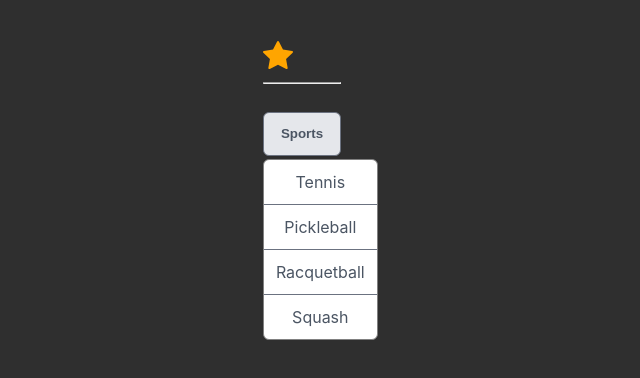
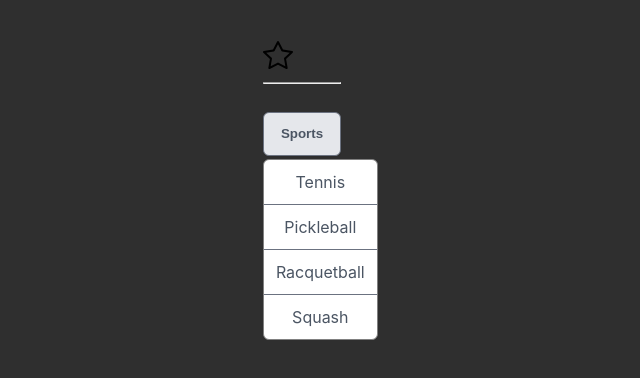
Before and after one commit to emirisato1003/advanced-react-lab, a React (Vite) app in the folder advanced-react-lab-menu/: page / in a window 1280 px wide. Shown: the top 378 px of the page, without its empty margins (338-978 px from the left). Built offline with nearby package versions, Linux system fonts and the light colour scheme.

Commit message:
fixed bug

```diff
--- a/advanced-react-lab-menu/src/Star/Star.jsx
+++ b/advanced-react-lab-menu/src/Star/Star.jsx
@@ -8,6 +8,8 @@ export default function Star() {
     }
 
     return (
-        { starred } ? <BsStarFill className='star filled' onClick={toggle} /> : <BsStar className='star ' onClick={toggle} />
+        starred ?
+            <BsStarFill className="star filled" onClick={toggle} /> :
+            <BsStar className="star " onClick={toggle} />
     );
 }
```
